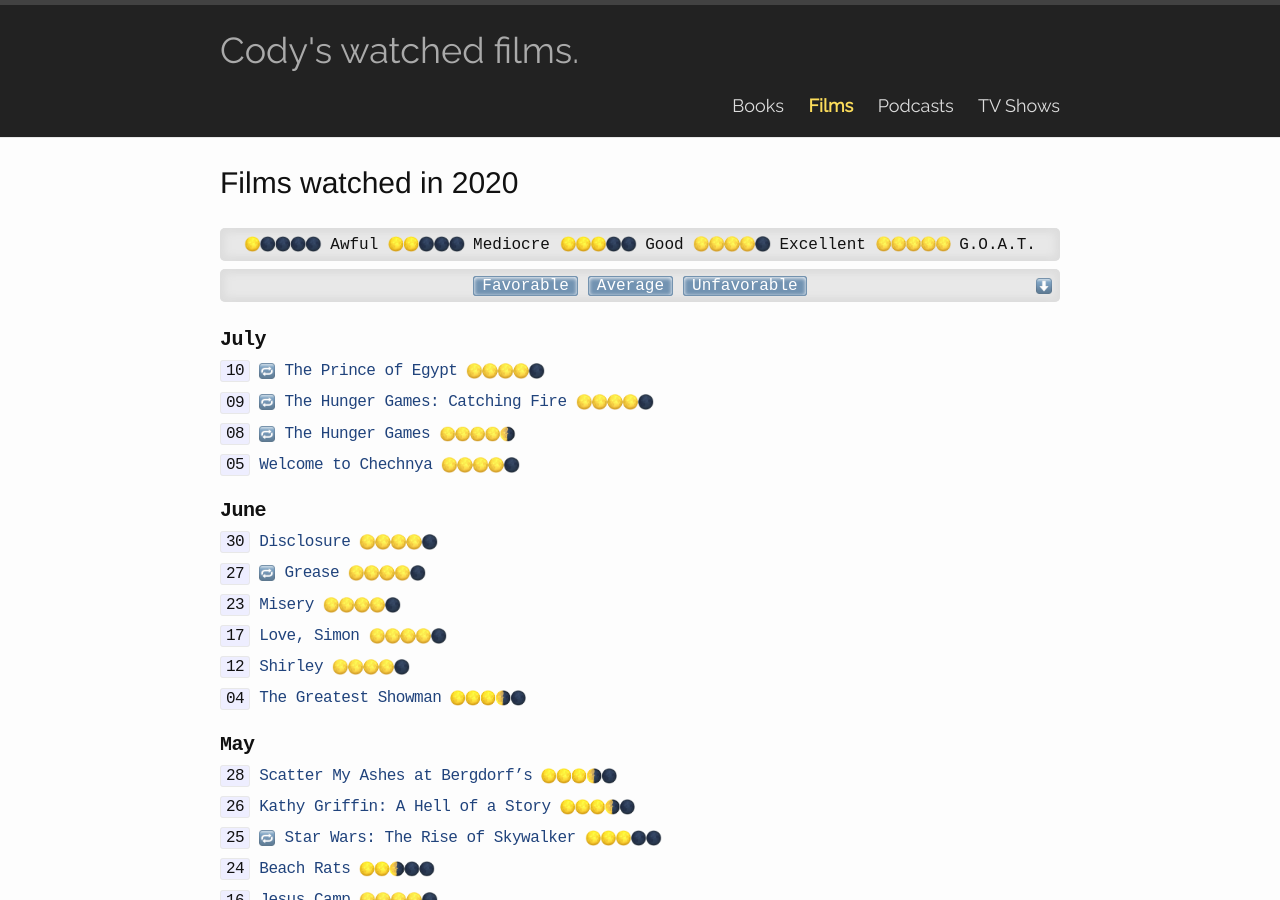
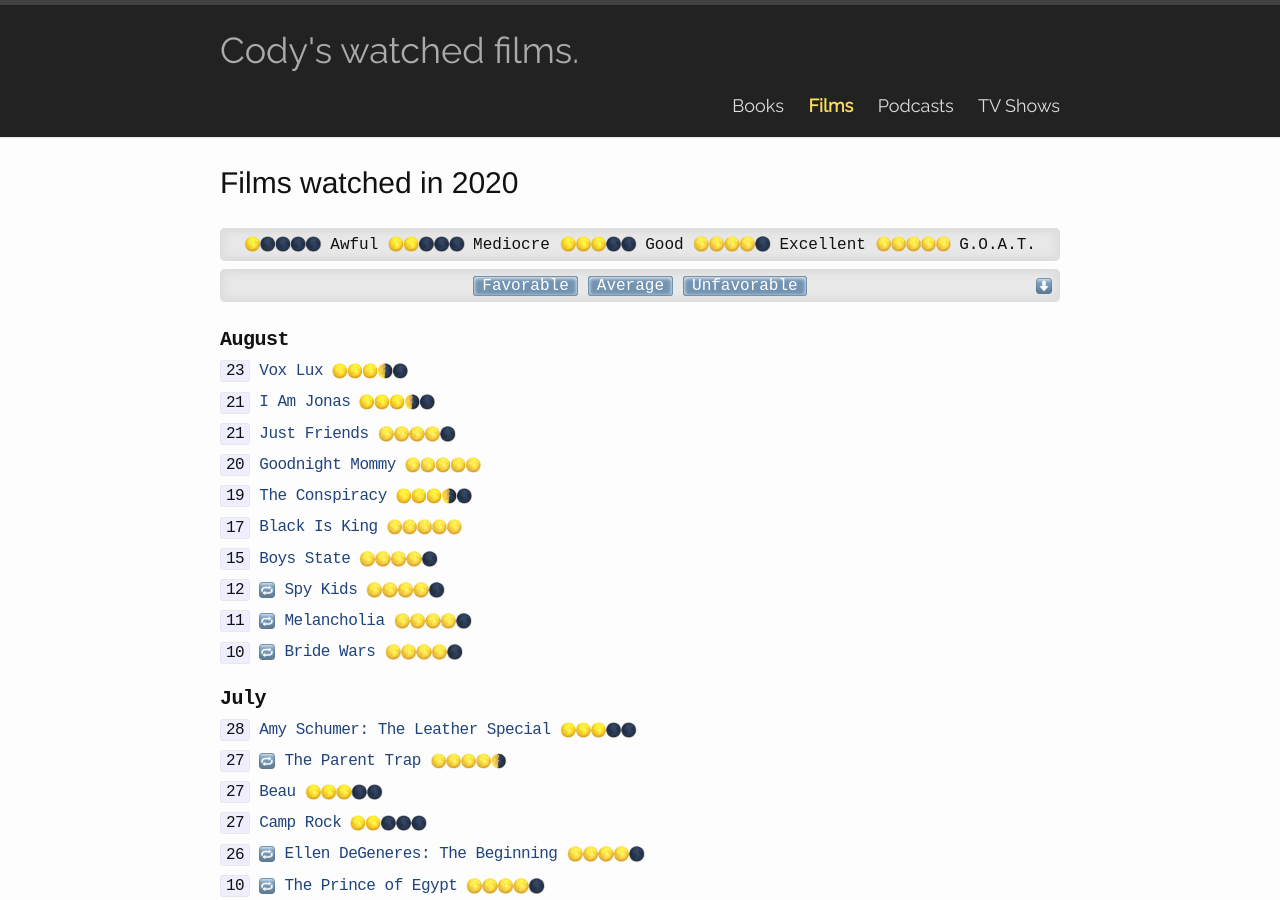
Before and after one commit to codydalerodgers/personal-blog, a Jekyll site: the page built from _films/2020.md, in a window 1280 px wide and 900 px high. Built offline with Jekyll 4.4.1, drawn with Linux system fonts in a browser that asks for light colours.

Commit message:
Updates August 23

```diff
--- a/_films/2020.md
+++ b/_films/2020.md
@@ -4,7 +4,38 @@
 title: Films watched in 2020
 category: films
 ---
+## August
+`23` [Vox Lux](https://www.imdb.com/title/tt5960374/) {{ site.r35 }}
+
+`21` [I Am Jonas](https://www.imdb.com/title/tt8168186/) {{ site.r35 }}
+
+`21` [Just Friends](https://www.imdb.com/title/tt7901640/) {{ site.r4 }}
+
+`20` [Goodnight Mommy](https://www.imdb.com/title/tt3086442) {{ site.r5 }}
+
+`19` [The Conspiracy](https://www.imdb.com/title/tt2330322/) {{ site.r35 }}
+
+`17` [Black Is King](https://www.imdb.com/title/tt12607910/) {{ site.r5 }}
+
+`15` [Boys State](https://www.imdb.com/title/tt11095742/) {{ site.r4 }}
+
+`12` {{ site.rw }} [Spy Kids](https://www.imdb.com/title/tt0227538) {{ site.r4 }}
+
+`11` {{ site.rw }} [Melancholia](https://www.imdb.com/title/tt1527186) {{ site.r4 }}
+
+`10` {{ site.rw }} [Bride Wars](https://www.imdb.com/title/tt0901476) {{ site.r4 }}
+
 ## July
+`28` [Amy Schumer: The Leather Special](https://www.imdb.com/title/tt6616074) {{ site.r3 }}
+
+`27` {{ site.rw }} [The Parent Trap](https://www.imdb.com/title/tt0120783) {{ site.r45 }}
+
+`27` [Beau](https://www.imdb.com/title/tt2049400) {{ site.r3 }}
+
+`27` [Camp Rock](https://www.imdb.com/title/tt1055366) {{ site.r2 }}
+
+`26` {{ site.rw }} [Ellen DeGeneres: The Beginning](https://www.imdb.com/title/tt0251070) {{ site.r4 }}
+
 `10` {{ site.rw }} [The Prince of Egypt](https://www.imdb.com/title/tt0120794) {{ site.r4 }}
 
 `09` {{ site.rw }} [The Hunger Games: Catching Fire](https://www.imdb.com/title/tt1951264) {{ site.r4 }}
```
Also changed, not shown: _shows/2020.md (+12 -5 lines).
